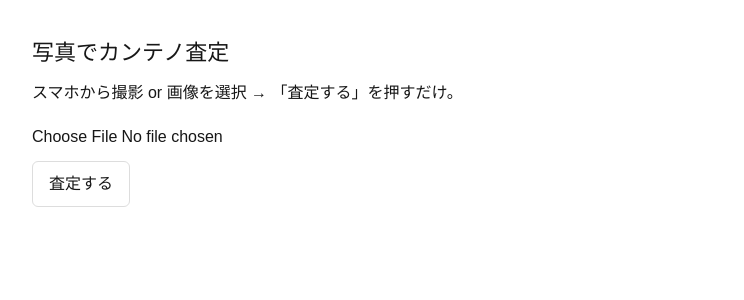
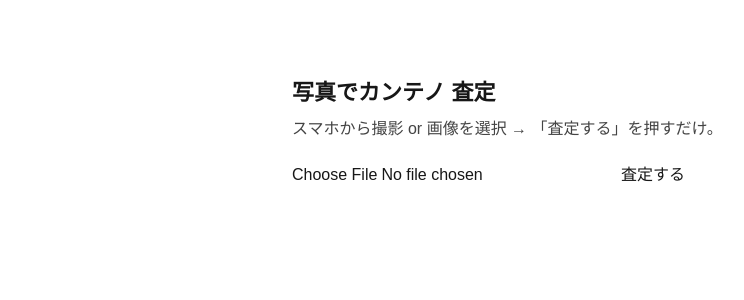
Before and after one commit to spitarmy/nextjs-boilerplate, a Next.js app: page / in a window 1280 px wide. Shown: the top 300 px of the page, without its empty margins (4-748 px from the left). Built offline with nearby package versions, Linux system fonts and the light colour scheme; no server answers.

Commit message:
Refactor UploadForm for better file handling
Refactor UploadForm component to improve file upload handling and result display. Introduce AppraisalJSON type for structured result data.

```diff
--- a/app/components/UploadForm.tsx
+++ b/app/components/UploadForm.tsx
@@ -1,110 +1,166 @@
 'use client';
 
-import React from 'react';
-import { createClient } from '@supabase/supabase-js';
-import type { ChangeEvent, FormEvent } from 'react';
+import React, { useState } from 'react';
 
-// Supabase クライアント（クライアント側用）
-const supabase = createClient(
-  process.env.NEXT_PUBLIC_SUPABASE_URL!,
-  process.env.NEXT_PUBLIC_SUPABASE_ANON_KEY!
-);
-
-// 画像をアップして public URL を返す
-async function uploadToSupabase(file: File): Promise<string> {
-  // バケットは "uploads"
-  const fileExt = file.name.split('.').pop() || 'jpg';
-  const fileName = `${Date.now()}-${Math.random().toString(36).slice(2)}.${fileExt}`;
-  const filePath = `mobile/${fileName}`;
-
-  const { error } = await supabase.storage.from('uploads').upload(filePath, file, {
-    cacheControl: '3600',
-    upsert: false
-  });
-  if (error) throw error;
-
-  const { data } = supabase.storage.from('uploads').getPublicUrl(filePath);
-  if (!data?.publicUrl) throw new Error('Failed to get public URL');
-  return data.publicUrl;
-}
+type AppraisalJSON = {
+  item_title: string;
+  maker_or_brand?: string;
+  category?: string;
+  confidence: number;
+  authenticity_risk: '低' | '中' | '高';
+  condition_rank: 'S' | 'A' | 'B' | 'C' | 'J';
+  purchase_range_jpy: { min: number; max: number };
+  market_range_jpy?: { min: number; max: number };
+  hallmarks_to_check?: string[];
+  description: string;
+  caution: string[];
+  used_kb_refs?: number;
+};
 
 export default function UploadForm() {
-  const [file, setFile] = React.useState<File | null>(null);
-  const [status, setStatus] = React.useState<string>('');
-  const [result, setResult] = React.useState<string>('');
+  const [file, setFile] = useState<File | null>(null);
+  const [loading, setLoading] = useState(false);
+  const [errorMsg, setErrorMsg] = useState<string | null>(null);
+  const [result, setResult] = useState<AppraisalJSON | null>(null);
 
-  const onChange = (e: ChangeEvent<HTMLInputElement>) => {
-    const f = e.target.files?.[0] || null;
-    setFile(f);
-    setResult('');
-  };
+  async function onSubmit(e: React.FormEvent) {
+    e.preventDefault();
+    setErrorMsg(null);
+    setResult(null);
 
-  const onSubmit = async (e: FormEvent) => {
-    e.preventDefault();
     if (!file) {
-      setStatus('画像を選択してください');
+      setErrorMsg('画像ファイルを選択してください');
       return;
     }
+
     try {
-      setStatus('画像をアップロード中...');
-      const publicUrl = await uploadToSupabase(file);
+      setLoading(true);
 
-      setStatus('AIで査定中...');
+      // 1) 一時URLを作るためにブラウザでbase64化（今の構成に合わせて簡易に）
+      const b64 = await file.arrayBuffer().then((ab) => {
+        const bytes = new Uint8Array(ab);
+        let binary = '';
+        for (let i = 0; i < bytes.byteLength; i++) binary += String.fromCharCode(bytes[i]);
+        return btoa(binary);
+      });
+      const mime = file.type || 'image/jpeg';
+      const dataUrl = `data:${mime};base64,${b64}`;
+
+      // 2) API へ投げる
       const res = await fetch('/api/assess', {
         method: 'POST',
-        headers: { 'Content-Type': 'application/json' },
-        body: JSON.stringify({ image_url: publicUrl })
+        headers: { 'content-type': 'application/json' },
+        body: JSON.stringify({ image_url: dataUrl })
       });
 
-      if (!res.ok) {
-        const t = await res.text();
-        throw new Error(`API error: ${res.status} ${t}`);
-      }
-      const data = await res.json();
-      setResult(data.assessment || '結果なし');
-      setStatus('完了');
+      const json = await res.json();
+      if (!res.ok) throw new Error(json.error || 'API error');
+
+      setResult(json.result as AppraisalJSON);
     } catch (err: any) {
-      setStatus(`エラー: ${err?.message || err}`);
+      setErrorMsg(err?.message ?? 'エラーが発生しました');
+    } finally {
+      setLoading(false);
     }
-  };
+  }
 
   return (
-    <form onSubmit={onSubmit} style={{ padding: 16, maxWidth: 640 }}>
-      <h1 style={{ fontSize: 22, marginBottom: 12 }}>写真でカンテノ査定</h1>
-      <p style={{ marginBottom: 8 }}>
+    <div style={{ maxWidth: 720, margin: '40px auto', padding: 16 }}>
+      <h1 style={{ fontSize: 22, fontWeight: 700, marginBottom: 8 }}>写真でカンテノ 査定</h1>
+      <p style={{ color: '#444', marginBottom: 16 }}>
         スマホから撮影 or 画像を選択 → 「査定する」を押すだけ。
       </p>
 
-      <input
-        type="file"
-        accept="image/*"
-        capture="environment"
-        onChange={onChange}
-        style={{ margin: '12px 0' }}
-      />
-
-      <div>
+      <form onSubmit={onSubmit} style={{ marginBottom: 24 }}>
+        <input
+          type="file"
+          accept="image/*"
+          onChange={(e) => setFile(e.target.files?.[0] || null)}
+        />
         <button
           type="submit"
-          disabled={!file}
+          disabled={loading}
+          style={{ marginLeft: 12, padding: '6px 14px' }}
+        >
+          {loading ? '解析中…' : '査定する'}
+        </button>
+      </form>
+
+      {errorMsg && (
+        <div style={{ color: '#b00020', marginBottom: 16 }}>■ エラー: {errorMsg}</div>
+      )}
+
+      {result && (
+        <div
           style={{
-            padding: '10px 16px',
-            borderRadius: 6,
             border: '1px solid #ddd',
-            cursor: file ? 'pointer' : 'not-allowed'
+            borderRadius: 8,
+            padding: 16,
+            background: '#fff'
           }}
         >
-          査定する
-        </button>
-      </div>
+          <h2 style={{ marginTop: 0, fontSize: 18 }}>{result.item_title}</h2>
+          <p style={{ margin: '4px 0' }}>
+            <b>カテゴリ:</b> {result.category || '-'}　<b>ブランド/作家:</b>{' '}
+            {result.maker_or_brand || '-'}
+          </p>
+          <p style={{ margin: '4px 0' }}>
+            <b>真贋リスク:</b> {result.authenticity_risk}　<b>状態ランク:</b>{' '}
+            {result.condition_rank}　<b>信頼度:</b>{' '}
+            {(result.confidence * 100).toFixed(0)}%
+          </p>
 
-      {status && <p style={{ marginTop: 12 }}>🛈 {status}</p>}
-      {result && (
-        <div style={{ marginTop: 16, padding: 12, border: '1px solid #eee', borderRadius: 8 }}>
-          <div style={{ fontWeight: 600, marginBottom: 6 }}>査定結果</div>
-          <pre style={{ whiteSpace: 'pre-wrap', wordBreak: 'break-word', margin: 0 }}>{result}</pre>
+          <p style={{ margin: '4px 0' }}>
+            <b>仕入れ上限目安:</b>{' '}
+            {result.purchase_range_jpy.min.toLocaleString()}〜
+            {result.purchase_range_jpy.max.toLocaleString()} 円
+          </p>
+
+          {result.market_range_jpy && (
+            <p style={{ margin: '4px 0' }}>
+              <b>市場売価想定:</b>{' '}
+              {result.market_range_jpy.min.toLocaleString()}〜
+              {result.market_range_jpy.max.toLocaleString()} 円
+            </p>
+          )}
+
+          {result.hallmarks_to_check?.length ? (
+            <p style={{ margin: '4px 0' }}>
+              <b>要チェック刻印/特徴:</b> {result.hallmarks_to_check.join(' / ')}
+            </p>
+          ) : null}
+
+          <div style={{ marginTop: 12 }}>
+            <b>商品概要（コピペ用）</b>
+            <pre
+              style={{
+                whiteSpace: 'pre-wrap',
+                background: '#f7f7f7',
+                padding: 12,
+                borderRadius: 6,
+                marginTop: 6
+              }}
+            >
+{result.description}
+            </pre>
+          </div>
+
+          {result.caution?.length ? (
+            <div style={{ marginTop: 8 }}>
+              <b>注意点</b>
+              <ul style={{ marginTop: 6 }}>
+                {result.caution.map((c, i) => (
+                  <li key={i}>{c}</li>
+                ))}
+              </ul>
+            </div>
+          ) : null}
+
+          <p style={{ color: '#666', marginTop: 8 }}>
+            参照した教師データ件数: {result.used_kb_refs ?? 0}
+          </p>
         </div>
       )}
-    </form>
+    </div>
   );
 }
```
